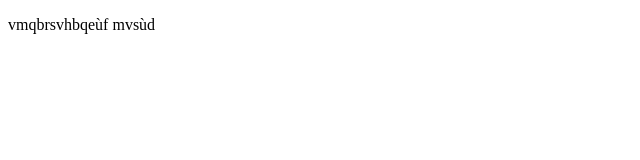
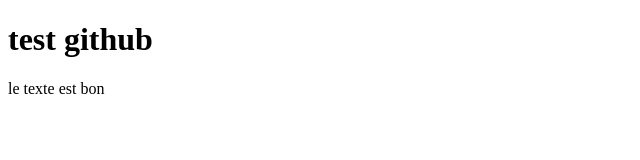
Before and after one commit to eugeneleveque/github-cours, a plain HTML site: page index.html in a window 1280 px wide. Shown: the whole page, without its empty margins (0-640 px from the left). Drawn offline with Linux system fonts and the light colour scheme.

Commit message:
init project

```diff
--- a/index.html
+++ b/index.html
@@ -7,8 +7,9 @@
     <title>Document</title>
 </head>
 <body>
+    <h1>test github</h1>
     <p>
-        vmqbrsvhbqeùf mvsùd
+        le texte est bon
     </p>
 
 </body>
```
